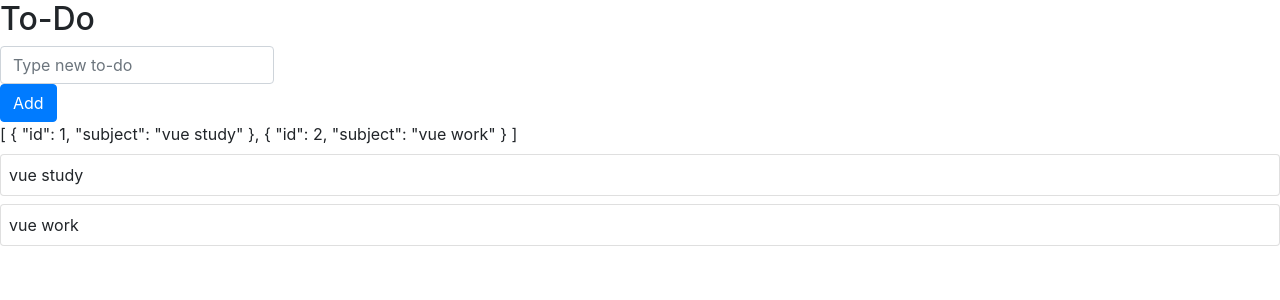
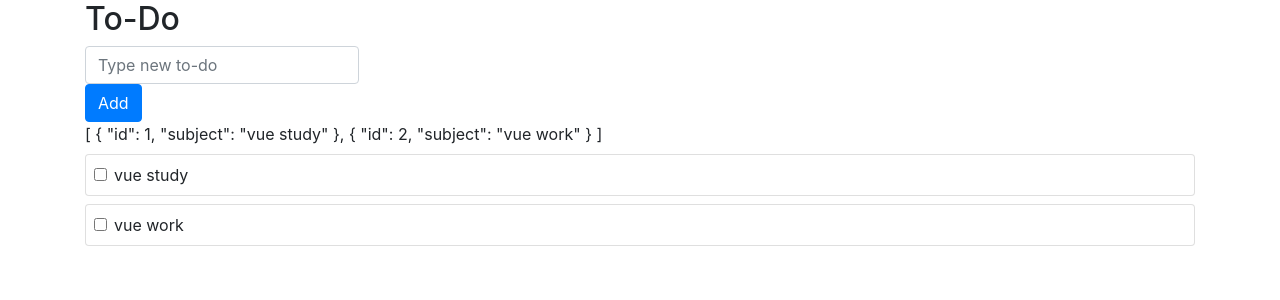
Before and after one commit to eunyeong1328/metanetVue, a Vue app: page / in a window 1280 px wide. Shown: the top 300 px of the page. Built offline with nearby package versions, Linux system fonts and the light colour scheme.

Commit message:
git 함수별 설명 //주석

```diff
--- a/src/App.vue
+++ b/src/App.vue
@@ -1,40 +1,35 @@
 <template>
-
+<div class ="container">
   <h2>To-Do</h2>
+  <!-- 리로딩되서 기존의 기본이벤트 취소 -->
   <form class="d-flex"  @submit.prevent="onSubmit">
     <div>
       <div class = "flex-grow-1 mr-2">
-        <input
-          class = "form-control"
-          type = "text"
-          v-model="todo"
-          placeholder="Type new to-do"
-          >
+        <input class = "form-control" type = "text" v-model="todo" placeholder="Type new to-do">
     </div>
     <div>
-      <button
-        class = "btn btn-primary"
-        type="submit"
-        >
+      <button class = "btn btn-primary" type="submit" >
         Add
       </button>
     </div>
     </div>
+    <!-- v-show를 사용할 수도 있다 -->
     <div v-if="hasError" style="color: red">
       This is cannot be empty
     </div>
   </form>
 
   {{todos}}
-  <div
-    v-for="todo in todos"
-    :key="todo.id"
-   class="card mt-2">
+  <!-- v-for를 사용할 때 반드시 :key 사용 -->
+  <div v-for="todo in todos" :key="todo.id" class="card mt-2">
     <div class = "card-body p-2">
-      {{ todo.subject }}
+      <div class ="form-check">
+        <input class = "form-check-input" type = "checkbox">
+        <label class = "form-check-label">{{ todo.subject }}</label>
+      </div>
     </div>
   </div>
-
+</div>
 
 </template>
 
@@ -42,6 +37,7 @@
 import { ref } from 'vue';
 export default{
   setup(){
+    // ref사용 시 .value값 선언
     const todo = ref('');
     const todos = ref([
       {id:1, subject: 'vue study'},
@@ -50,17 +46,19 @@ export default{
 
     const hasError = ref(false);
     const onSubmit = () => {
-        if(todo.value == ''){
+      //입력한 데이터 값
+        if(todo.value == ' '){
           hasError.value = true;
         }else{
-          todos.value.push({
-          id: Date.now(),
-          subject: todo.value
-        }); //객체 형태로 생성
-        hasError.value = false;
-      }
+            todos.value.push({
+            id: Date.now(),
+            subject: todo.value,
+            completed: false,
+          }); //객체 형태로 생성
+          hasError.value = false;
+        }
     }
-
+//함수를 사용하려면 반드시 return을 사용
     return{
       todo,
       onSubmit,
```
